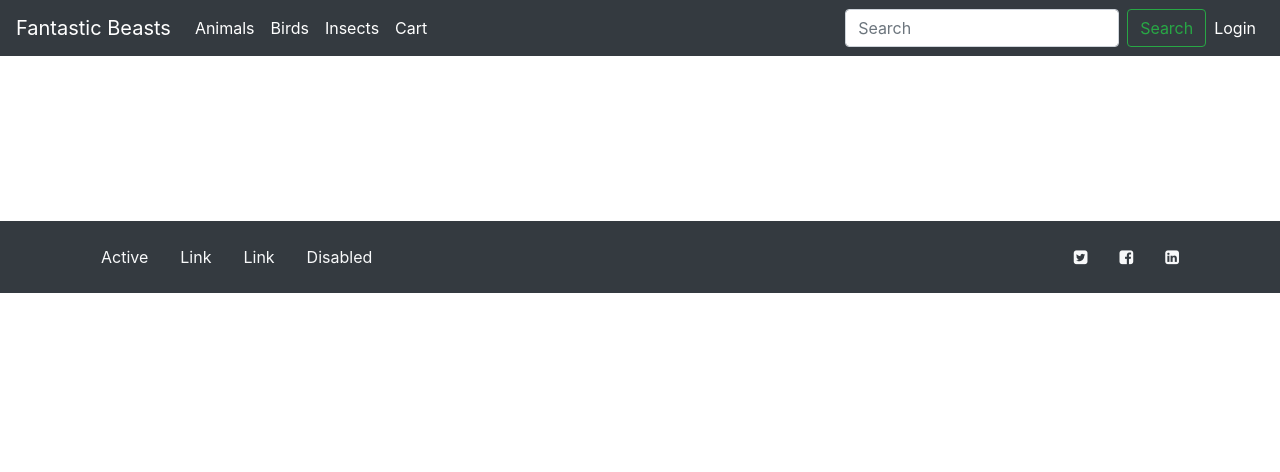
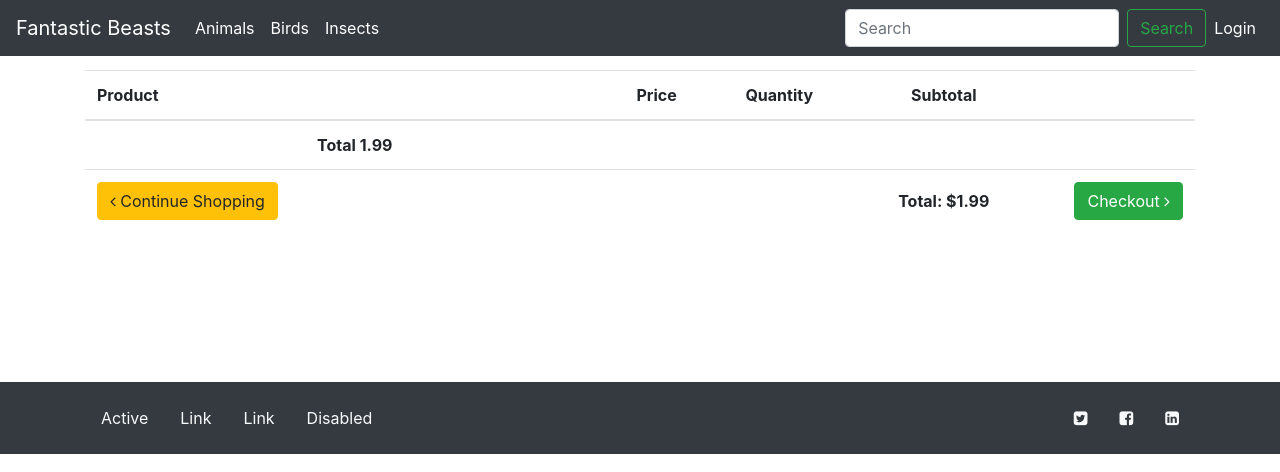
Before and after one commit to AssylzhanZharzhanov/FantasticBeasts, a Django app: page /cart in a window 1280 px wide. Shown: the top 472 px of the page. Run offline with Django 3.2, Linux system fonts and the light colour scheme; some libraries are stand-ins or nearby versions; some web fonts are replaced.

Commit message:
'files added'

```diff
--- a/shopping_cart/models.py
+++ b/shopping_cart/models.py
@@ -7,9 +7,11 @@
     owner = models.ForeignKey('auth.User', on_delete=models.CASCADE)
     items = models.ManyToManyField(Beast)
     date_created = models.DateTimeField(auto_now=True)
+    amount = models.IntegerField(default=1)
+    #
+    # def __str__(self):
+    #     return self.o
 
-    def __str__(self):
-        return self.items
 
 def create_cart(request):
     user = User.objects.get(username=request.user)
--- a/shopping_cart/urls.py
+++ b/shopping_cart/urls.py
@@ -1,10 +1,11 @@
 from django.conf.urls.static import static
 from django.contrib import admin
 from django.urls import path, include
-from django.contrib.auth import views as auth_views
+# from django.contrib.auth import views as auth_views
 from . import views
 
 urlpatterns = [
     path('cart/', views.cart, name='cart'),
-    path('add/<int:id>', views.add_to_cart, name='add_to_cart')
+    path('add/<int:id>', views.add_to_cart, name='add_to_cart'),
+    path('delete/<int:id>', views.delete_from_cart, name='delete_from_cart')
 ]
--- a/templates/zoo/base.html
+++ b/templates/zoo/base.html
@@ -28,9 +28,13 @@
               <li class="nav-item active">
                 <a class="nav-link" href="">Insects</a>
               </li>
+              {% if user.is_authenticated %}
               <li class="nav-item active">
-                <a class="nav-link" href="{% url 'cart' %}">Cart</a>
+                <a class="nav-link" href="{% url 'cart' %}">My Cart</a>
               </li>
+              {% endif %}
+
+
             </ul>
       </div>
             <form class="form-inline" role="search" method="get" action="#">
--- a/templates/zoo/bird.html
+++ b/templates/zoo/bird.html
@@ -11,6 +11,7 @@
                     <div class="card-body">
                         <h4 class="card-title">{{ bird.name }}</h4>
                         <a href="{% url 'bird_detail' id=bird.pk %}" class="btn btn-primary">See Product</a>
+                        <a href="{% url 'add_to_cart' id=bird.pk %}" class="btn btn-primary">Add to Cart</a>
                     </div>
                     </div>
                 {% endfor %}
--- a/templates/zoo/cart.html
+++ b/templates/zoo/cart.html
@@ -3,22 +3,52 @@
 {% block body %}
 
    <div class="container" style="margin-top: 70px">
+	<table id="cart" class="table table-hover table-condensed">
+    				<thead>
+						<tr>
+							<th style="width:50%">Product</th>
+							<th style="width:10%">Price</th>
+							<th style="width:8%">Quantity</th>
+							<th style="width:22%" class="text-center">Subtotal</th>
+							<th style="width:10%"></th>
+						</tr>
+					</thead>
+					<tbody>
+                        {% for i in items %}
+						<tr>
+							<td data-th="Product">
 								<div class="row">
-            <div class="col-sm-2"></div>
-{#            <div class="col-sm-10">#}
-                  {% for item in items%}
-{#                      <p> {{ item.id }} </p>#}
-                    <div class="card" style="width:300px">
-                    <img class="card-img-bottom" src="{{item.image.url}}" alt="Card image" width="100px" height="300px" >
-                    <div class="card-body">
-                        <h4 class="card-title">{{ item.name }}</h4>
-{#                        <a href="{% url 'bird_detail' id=bird.pk %}" class="btn btn-primary">See Product</a>#}
+									<div class="col-sm-4 hidden-xs" style="height:150px; width: 150px;"><img src="{{i.image.url}}" style="max-width: 100%; max-height: 100%;" align="middle" class="img-responsive"/></div>
+									<div class="col-sm-8">
+										<h4 class="nomargin">{{i.name}}</h4>
+										<p>{{i.description}}</p>
 									</div>
 								</div>
+							</td>
+							<td data-th="Price">{{i.price}}</td>
+							<td data-th="Quantity">
+								<input type="number" class="form-control text-center" value="1" name="number">
+							</td>
+							<td data-th="Subtotal" class="text-center">{{i.price}}</td>
+							<td class="actions" data-th="">
+								<a href="#" class="btn btn-info btn-sm"><i class="fa fa-refresh"></i></a>
+								<a href="{% url 'delete_from_cart' id=i.id %}" class="btn btn-danger btn-sm"><i class="fa fa-trash-o"></i></a>
+							</td>
+						</tr>
                     {% endfor %}
-            </div>
-         </div>
-        </div>
+					</tbody>
+					<tfoot>
+						<tr class="visible-xs">
+							<td class="text-center"><strong>Total 1.99</strong></td>
+						</tr>
+						<tr>
+							<td><a href="/" class="btn btn-warning"><i class="fa fa-angle-left"></i> Continue Shopping</a></td>
+							<td colspan="2" class="hidden-xs"></td>
+							<td class="hidden-xs text-center"><strong> Total: $1.99 </strong></td>
+							<td><a href="/" class="btn btn-success btn-block">Checkout <i class="fa fa-angle-right"></i></a></td>
+						</tr>
+					</tfoot>
+				</table>
 </div>
 
 
--- a/zoo/static/zoo/index.css
+++ b/zoo/static/zoo/index.css
@@ -42,3 +42,38 @@
     bottom: 0;
     width:100%;
 }
+
+.table>tbody>tr>td, .table>tfoot>tr>td{
+    vertical-align: middle;
+}
+@media screen and (max-width: 600px) {
+    table#cart tbody td .form-control{
+		width:20%;
+		display: inline !important;
+	}
+	.actions .btn{
+		width:36%;
+		margin:1.5em 0;
+	}
+
+	.actions .btn-info{
+		float:left;
+	}
+	.actions .btn-danger{
+		float:right;
+	}
+
+	table#cart thead { display: none; }
+	table#cart tbody td { display: block; padding: .6rem; min-width:320px;}
+	table#cart tbody tr td:first-child { background: #333; color: #fff; }
+	table#cart tbody td:before {
+		content: attr(data-th); font-weight: bold;
+		display: inline-block; width: 8rem;
+	}
+
+
+
+	table#cart tfoot td{display:block; }
+	table#cart tfoot td .btn{display:block;}
+
+}
```
Also changed, not shown: shopping_cart/views.py (+25 -5 lines), templates/authentication/login.html (+23 -19 lines), templates/zoo/animal.html (+5 -2 lines), templates/zoo/animal_detail.html (+11 -4 lines), db.sqlite3, zoo/static/zoo/login.css (added). Lines whose indentation alone changed are shown as unchanged.
